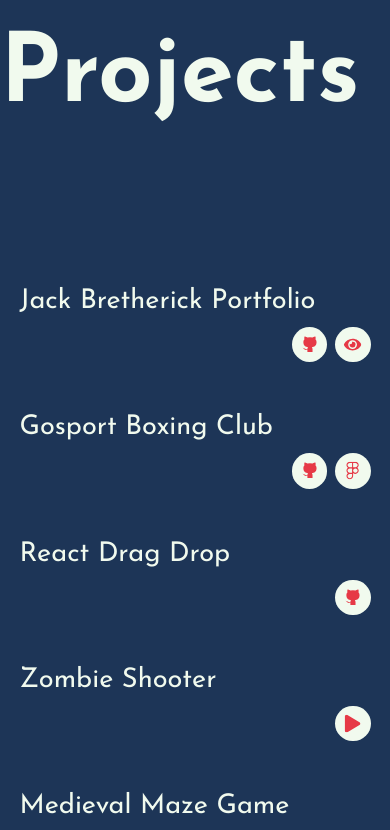
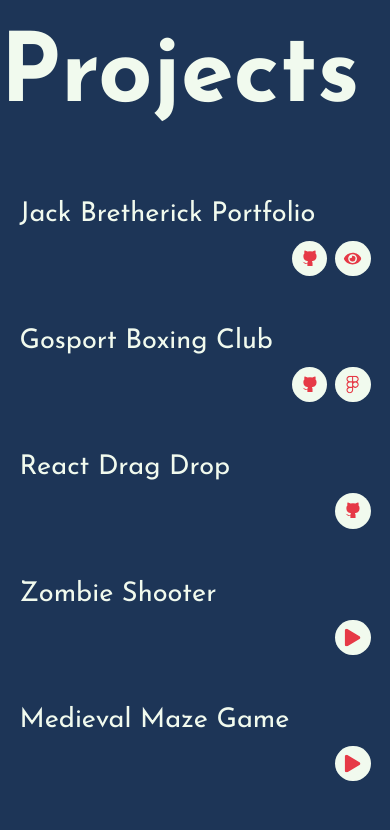
Before and after one commit to daisymaclennan/ts-portfolio, a Next.js app: page / in a window 390 px wide. Shown: the part 2160-2990 px from the top of the page. Built offline with nearby package versions, Linux system fonts and the light colour scheme.

Commit message:
more mobile adjustments

```diff
--- a/components/Project/ProjectButton.tsx
+++ b/components/Project/ProjectButton.tsx
@@ -1,3 +1,4 @@
+/* eslint-disable react/jsx-no-target-blank */
 import React, { useEffect, useRef, useState } from "react";
 import styled from "styled-components";
 import { motion } from "framer-motion";
@@ -36,6 +37,8 @@ const ProjectButton = ({
       onMouseEnter={() => setHover(true)}
       onMouseLeave={() => setHover(false)}
       style={{ width: `${hover ? `${width}px` : `2.2em`}` }}
+      target="_blank"
+      rel="noopener"
     >
       <Icon name={icon} />
       <span ref={textRef}>{text}</span>
--- a/components/Project/Projects.tsx
+++ b/components/Project/Projects.tsx
@@ -2,6 +2,10 @@ import styled from "styled-components";
 
 const Projects = styled.div`
   padding: var(--px148) 0;
+
+  @media (max-width: ${(props) => props.theme.breakpoints.small}) {
+    padding: var(--px40) 0;
+  }
 `;
 
 export default Projects;
```
